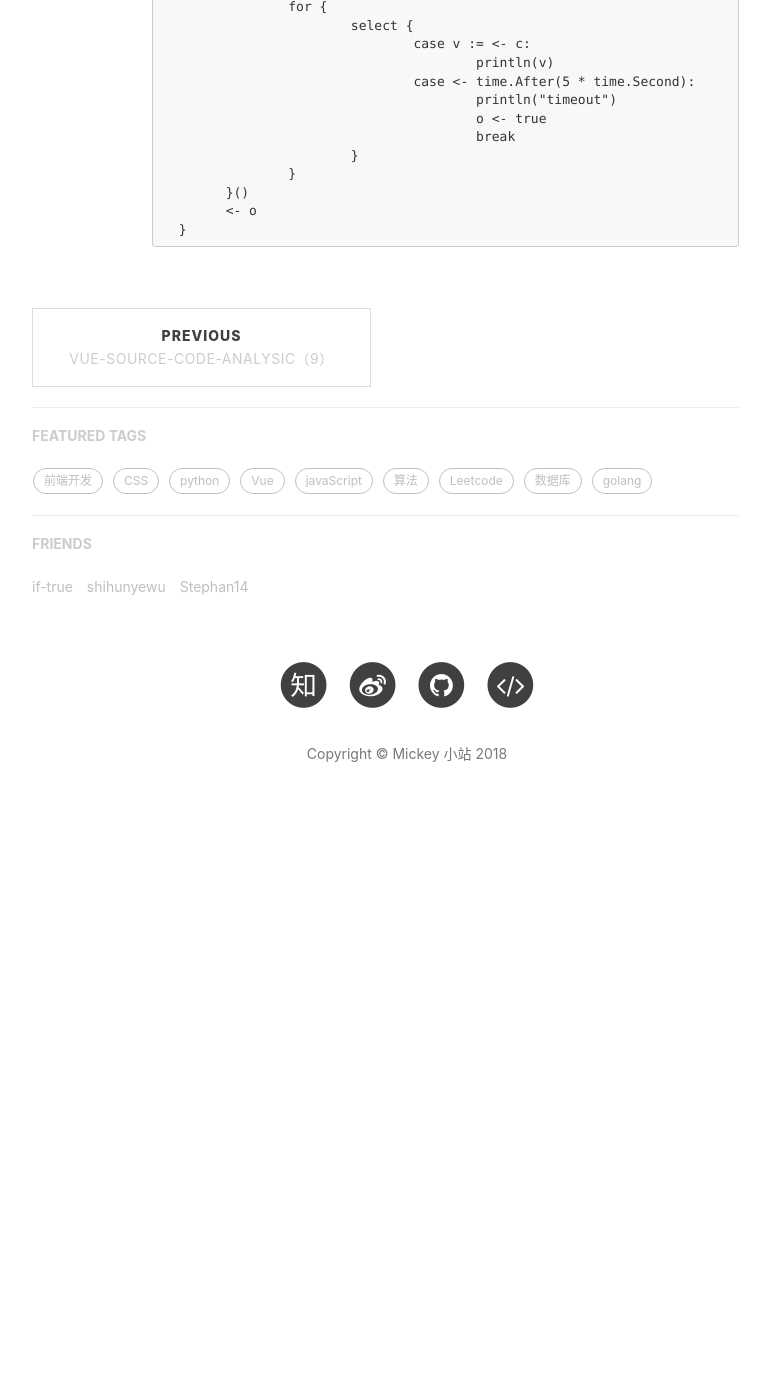
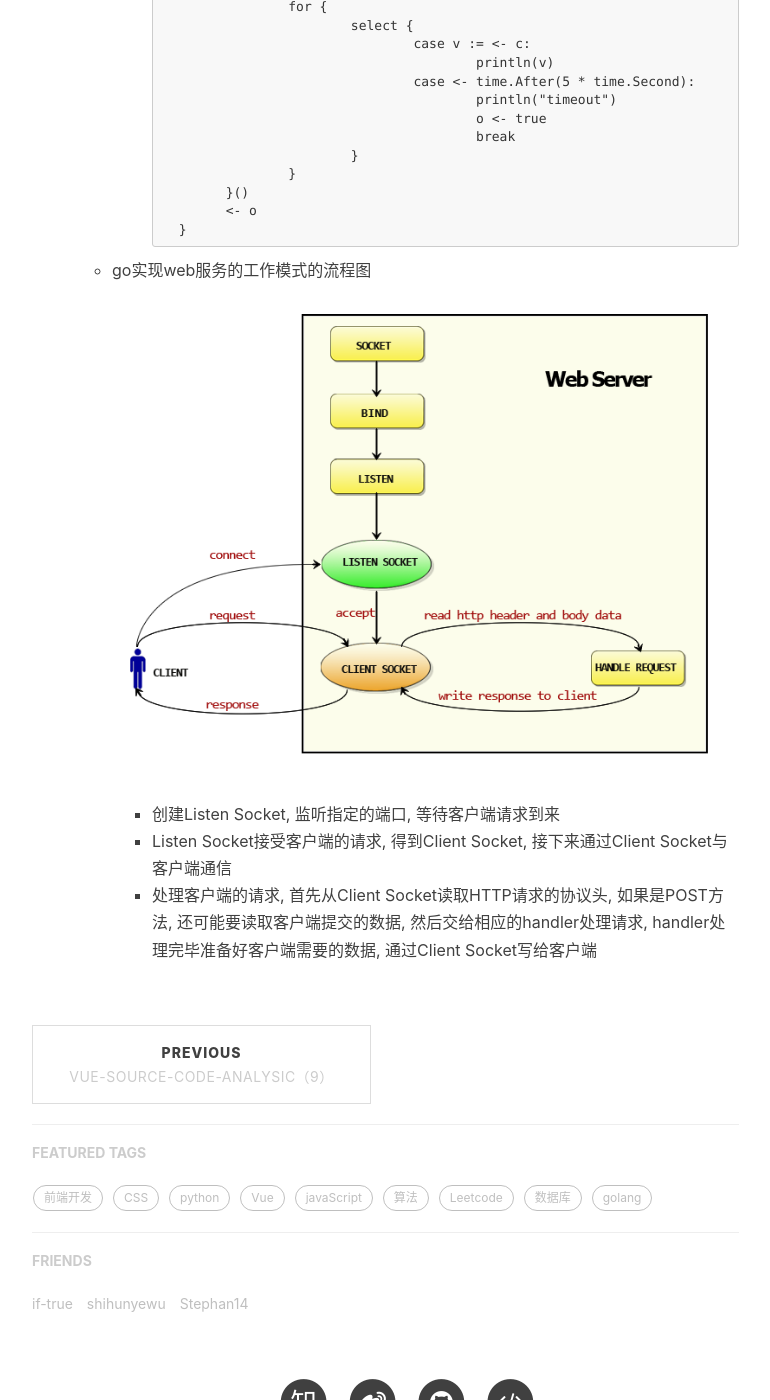
Before and after one commit to mickey0524/mickey0524.github.io, a Jekyll site: the page built from _posts/2018-08-24-build-web-application-with-golang.md, in a window 1280 px wide and 1400 px high, scrolled down 6927 px. Shown: the whole window, without its empty margins (233-1003 px from the left). Built offline with Jekyll 4.4.1, drawn with Linux system fonts in a browser that asks for light colours; nearby versions of some CDN libraries; comment, search, counter and statistics services are not loaded; before the commit the page ends 7758 px from its top, so only the background shows below that.

Commit message:
feat(golang): add golang basic

````diff
--- a/_posts/2018-08-24-build-web-application-with-golang.md
+++ b/_posts/2018-08-24-build-web-application-with-golang.md
@@ -331,3 +331,11 @@ tags:
             	<- o
             }
             ```
+
+    * go实现web服务的工作模式的流程图
+
+        ![go-http](/img/in-post/build-web-application-with-golang/http.png)
+
+        * 创建Listen Socket, 监听指定的端口, 等待客户端请求到来
+        * Listen Socket接受客户端的请求, 得到Client Socket, 接下来通过Client Socket与客户端通信
+        * 处理客户端的请求, 首先从Client Socket读取HTTP请求的协议头, 如果是POST方法, 还可能要读取客户端提交的数据, 然后交给相应的handler处理请求, handler处理完毕准备好客户端需要的数据, 通过Client Socket写给客户端
````
Also changed, not shown: img/in-post/build-web-application-with-golang/http.png (added).
